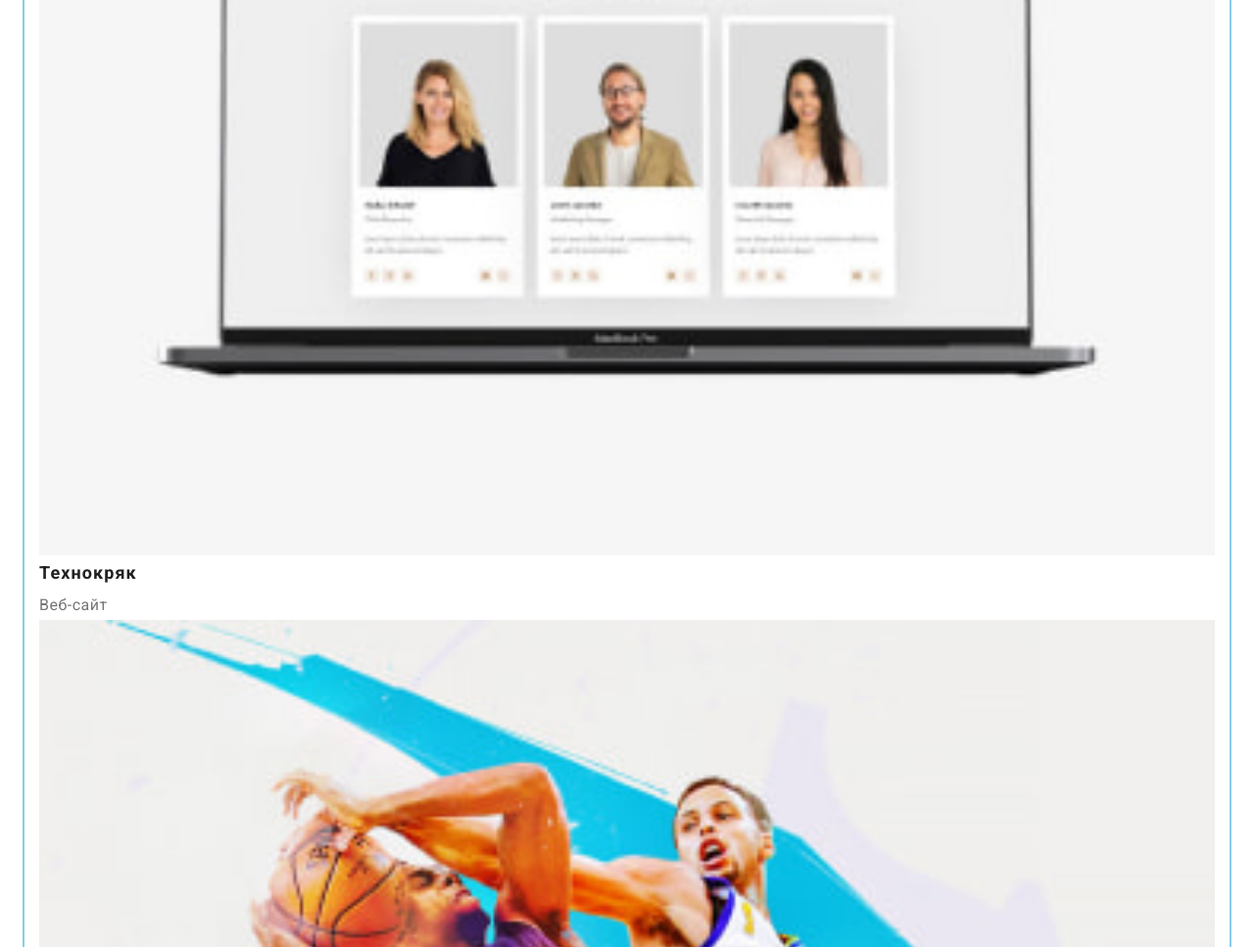
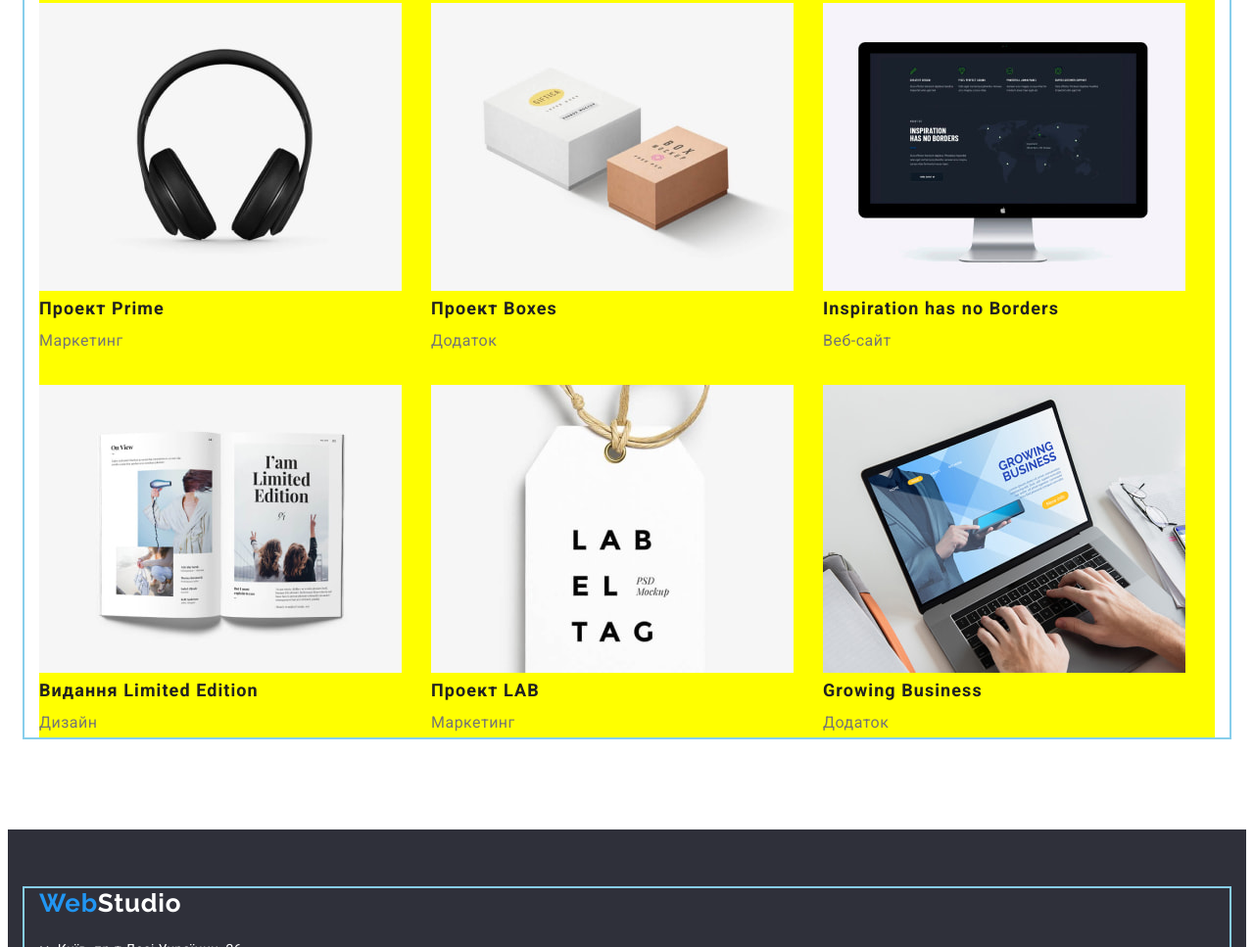
Before and after one commit to lily342s/goit-markup-hw-03-2022, a plain HTML site: page portfolio.html in a window 1280 px wide. Shown: the part 673-1640 px from the top of the page at 98% size. Drawn offline with Linux system fonts and the light colour scheme.

Commit message:
Update portfolio main section

```diff
--- a/css/styles.css
+++ b/css/styles.css
@@ -354,6 +354,30 @@ img {
 }
 
 /* Проекти */
+.project-list {
+  display: flex;
+  flex-wrap: wrap;
+  /* justify-content: space-between; */
+  background-color: yellow;
+
+  /* flex-basis: calc(100% / 3 - 30px);
+  margin-top: -30px;
+  margin-left: -30px; */
+}
+
+.project-item {
+  margin-right: 30px;
+  margin-bottom: 30px;
+}
+
+.project-item:nth-last-child(-n + 3) {
+  margin-bottom: 0;
+}
+
+.project-item:nth-child(3n) {
+  margin-right: 0;
+}
+
 .project-title {
   color: var(--title-text-color);
 
```
